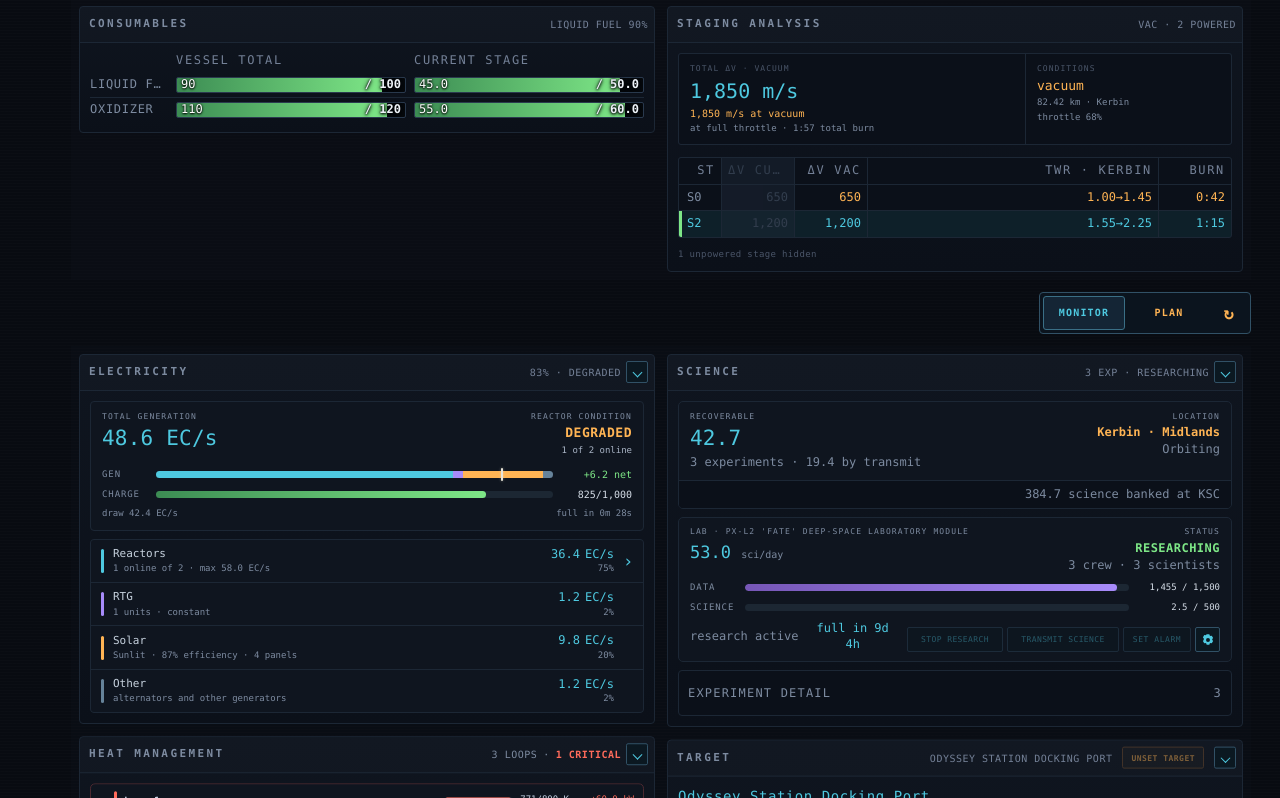
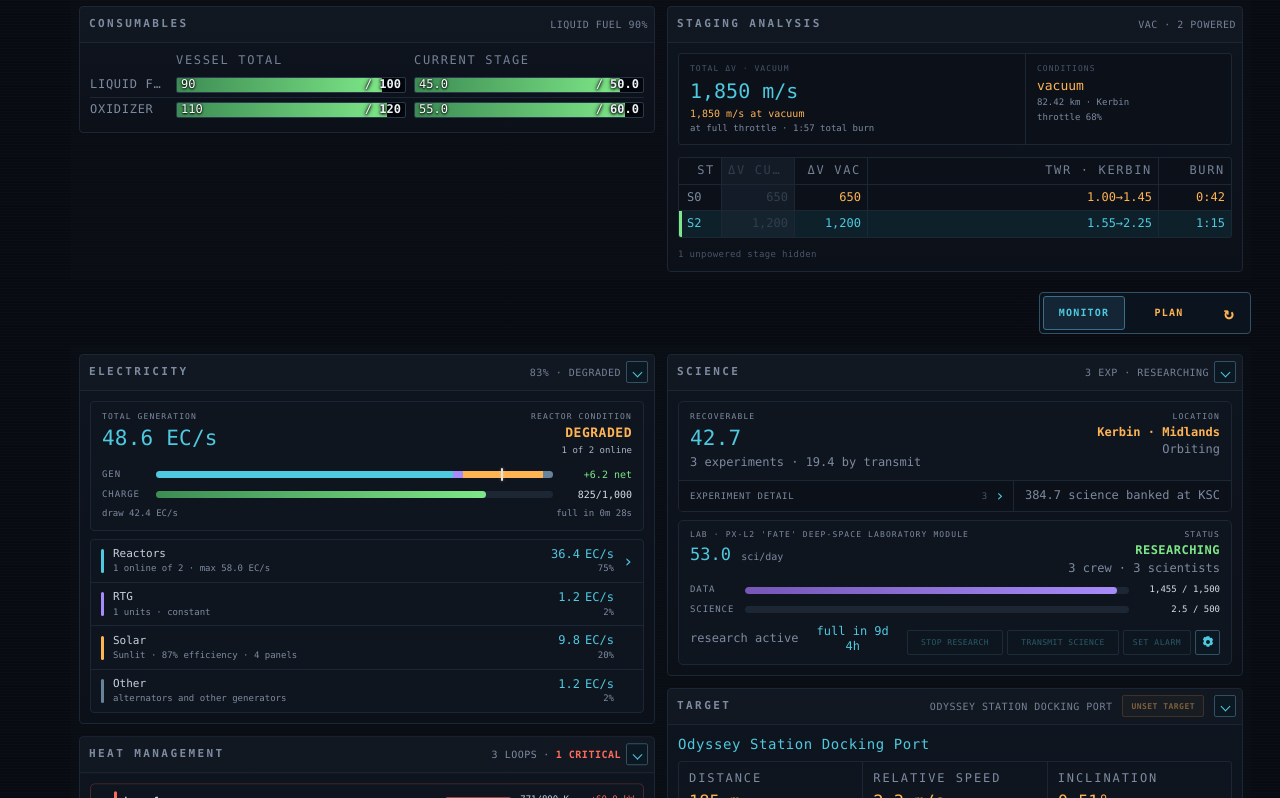
Before and after one commit to SacredWoobie/woobies-mission-control, a React (Vite) app in the folder frontend/: page / in a window 1280 px wide. Shown: the part 659-1457 px from the top of the page. Built offline with nearby package versions, Linux system fonts and the light colour scheme.

Commit message:
Drill into science experiments in place

```diff
--- a/frontend/src/components/SciencePanel.tsx
+++ b/frontend/src/components/SciencePanel.tsx
@@ -1,4 +1,4 @@
-import { useCallback, useEffect, useState, type ReactNode } from "react";
+import { useCallback, useEffect, useRef, useState, type ReactNode } from "react";
 import { useDialogFocus } from "../deltaV/useDialogFocus";
 import { formatScienceColumn, formatScienceInline, isFiniteNumber } from "../formatting/numbers";
 import type {
@@ -162,6 +162,8 @@ export function SciencePanel({
   const [draftLeadSeconds, setDraftLeadSeconds] = useState<ScienceAlarmLead>(alarmSettings.leadSeconds);
   const [draftKacAction, setDraftKacAction] = useState<ScienceAlarmAction>(alarmSettings.kacAction);
   const [settingsOpen, setSettingsOpen] = useState(false);
+  const [experimentDetailOpen, setExperimentDetailOpen] = useState(false);
+  const [scienceSlotHeight, setScienceSlotHeight] = useState<number>();
   const [pending, setPending] = useState<{ labId: string; requestId: string } | null>(null);
   const [researchPending, setResearchPending] = useState<{ labId: string; requestId: string; enabled: boolean } | null>(null);
   const [transmitPending, setTransmitPending] = useState<{ labId: string; requestId: string } | null>(null);
@@ -170,6 +172,26 @@ export function SciencePanel({
   const selectedProvider = resolvedAlarmProvider(alarmSettings.provider, providers);
   const closeSettings = useCallback(() => setSettingsOpen(false), []);
   const settingsDialogRef = useDialogFocus<HTMLElement>(settingsOpen, closeSettings);
+  const experimentButtonRef = useRef<HTMLButtonElement>(null);
+  const experimentBackRef = useRef<HTMLButtonElement>(null);
+  const scienceBaselineRef = useRef<HTMLDivElement>(null);
+  const experimentDetailWasOpenRef = useRef(false);
+
+  useEffect(() => {
+    if (model.experiments.length === 0 && experimentDetailOpen) {
+      setExperimentDetailOpen(false);
+      setScienceSlotHeight(undefined);
+    }
+  }, [experimentDetailOpen, model.experiments.length]);
+
+  useEffect(() => {
+    if (experimentDetailOpen) {
+      experimentBackRef.current?.focus();
+    } else if (experimentDetailWasOpenRef.current) {
+      experimentButtonRef.current?.focus();
+    }
+    experimentDetailWasOpenRef.current = experimentDetailOpen;
+  }, [experimentDetailOpen]);
 
   useEffect(() => {
     if (!pending || alarmResult?.requestId !== pending.requestId) return;
@@ -303,6 +325,18 @@ export function SciencePanel({
     ?? model.labs.find((lab) => lab.tone === "warn")
     ?? model.labs[0];
   const railStatus = `${model.experimentCount} EXP${priorityLab ? ` · ${priorityLab.statusLabel}` : ""}`;
+  const hasScienceBaseline = model.labs.length > 0 || !model.labTelemetryAvailable;
+  const openExperimentDetail = () => {
+    const height = model.labs.length > 0
+      ? scienceBaselineRef.current?.getBoundingClientRect().height
+      : undefined;
+    setScienceSlotHeight(height && height > 0 ? height : undefined);
+    setExperimentDetailOpen(true);
+  };
+  const closeExperimentDetail = () => {
+    setExperimentDetailOpen(false);
+    setScienceSlotHeight(undefined);
+  };
   return (
     <Panel collapsible compact id="sci" tag={railStatus} title="Science">
       <div className="sci-overview-card">
@@ -318,12 +352,30 @@ export function SciencePanel({
             <small>{model.locationDetail || "location unavailable"}</small>
           </div>
         </div>
-        {isFiniteNumber(model.banked) && <div className="sci-banked">{formatScienceInline(model.banked)} science banked at KSC</div>}
+        {(model.experiments.length > 0 || isFiniteNumber(model.banked)) && <div className={`sci-banked ${model.experiments.length > 0 ? "has-detail" : ""}`}>
+          {model.experiments.length > 0 && <button
+            aria-expanded={experimentDetailOpen}
+            aria-label={experimentDetailOpen ? "Close experiment detail" : "Open experiment detail"}
+            className="sci-experiment-open"
+            onClick={experimentDetailOpen ? closeExperimentDetail : openExperimentDetail}
+            ref={experimentButtonRef}
+            type="button"
+          >
+            <span>Experiment detail</span>
+            <span>{model.experiments.length}</span>
+            <span aria-hidden="true">›</span>
+          </button>}
+          {isFiniteNumber(model.banked) && <span className="sci-banked-value">{formatScienceInline(model.banked)} science banked at KSC</span>}
+        </div>}
       </div>
 
-      {model.labTelemetryAvailable ? (
-        model.labs.length > 0
-          ? <div className="sci-lab-list" aria-label="Science laboratories">{model.labs.map((lab) => {
+      {(hasScienceBaseline || model.experiments.length > 0) && <div
+        className={`sci-content-slot ${experimentDetailOpen ? "detail-open" : ""} ${hasScienceBaseline ? "has-baseline" : ""} ${model.labs.length > 0 ? "has-labs" : ""}`}
+        style={scienceSlotHeight ? { height: `${scienceSlotHeight}px` } : undefined}
+      >
+        {hasScienceBaseline && <div className="sci-baseline-view" hidden={experimentDetailOpen} ref={scienceBaselineRef}>
+          {model.labTelemetryAvailable ? (
+            <div className="sci-lab-list" aria-label="Science laboratories">{model.labs.map((lab) => {
             const alarmEligible = (lab.etaKind === "finite" || lab.etaKind === "depleted") && isFiniteNumber(lab.etaSeconds);
             const waiting = pending?.labId === lab.id;
             const changingResearch = researchPending?.labId === lab.id;
@@ -369,16 +421,25 @@ export function SciencePanel({
               key={lab.id}
               lab={lab}
             />;
-          })}</div>
-          : null
-      ) : (
-        <div className="sci-lab-empty unavailable">Lab telemetry unavailable · service update required</div>
-      )}
+            })}</div>
+          ) : (
+            <div className="sci-lab-empty unavailable">Lab telemetry unavailable · service update required</div>
+          )}
+        </div>}
 
-      {model.experiments.length > 0 && (
-        <details className="sci-details">
-          <summary><span>Experiment detail</span><span>{model.experiments.length}</span></summary>
-          <div className="sci-list">{model.experiments.map((row, index) => {
+        {model.experiments.length > 0 && <section aria-label="Experiment detail" className="sci-experiment-view" hidden={!experimentDetailOpen}>
+          <button
+            aria-label={model.labs.length > 0 ? "Back to lab data" : "Back to science summary"}
+            className="sci-experiment-back"
+            onClick={closeExperimentDetail}
+            ref={experimentBackRef}
+            type="button"
+          >
+            <span aria-hidden="true">‹</span>
+            <span>{model.labs.length > 0 ? "Lab data" : "Science"}</span>
+            <span>{model.experiments.length}</span>
+          </button>
+          <div className="sci-experiment-scroll"><div className="sci-list">{model.experiments.map((row, index) => {
             const source = experimentSource(row);
             return (
               <div className="sl-row" key={`${row.title}-${row.subjectId ?? index}`}>
@@ -386,9 +447,9 @@ export function SciencePanel({
                 <span className="v">{formatScienceColumn(row.value)} <span className="label-muted">/ {formatScienceColumn(row.transmit)} tx</span></span>
               </div>
             );
-          })}</div>
-        </details>
-      )}
+          })}</div></div>
+        </section>}
+      </div>}
 
       {settingsOpen && <div className="delta-v-modal-backdrop sci-alarm-modal-backdrop" onMouseDown={(event) => { if (event.target === event.currentTarget) closeSettings(); }}>
         <section aria-labelledby="science-alarm-settings-title" aria-modal="true" className="sci-alarm-modal" onMouseDown={(event) => event.stopPropagation()} ref={settingsDialogRef} role="dialog" tabIndex={-1}>
--- a/frontend/src/styles.css
+++ b/frontend/src/styles.css
@@ -1112,6 +1112,9 @@ button { font: inherit; }
 .target-command-feedback.error { border-color: #573239; color: #d7a29c; background: rgba(255,107,91,.04); }
 @media (pointer: coarse) {
   .target-clear-button { min-height: 36px; padding-block: 4px; }
+  .sci-banked-value,
+  .sci-experiment-open,
+  .sci-experiment-back { min-height: 44px; }
 }
 .heat-empty { margin: 0; }
 .heat-idle-state { display: grid; min-height: 38px; padding: 8px 10px; align-items: center; grid-template-columns: 3px minmax(0,1fr) auto; gap: 9px; border: 1px solid var(--rule); border-radius: 4px; color: var(--slate); background: var(--panel); font-size: 9px; }
@@ -1300,8 +1303,20 @@ button { font: inherit; }
 .sci-location { min-width: 88px; max-width: 48%; text-align: right; }
 .sci-location strong { display: block; margin-top: 3px; overflow: hidden; color: var(--amber); font-size: 12px; font-weight: 600; line-height: 1.25; text-overflow: ellipsis; }
 .sci-location small { display: block; margin-top: 2px; color: var(--slate); font-size: 9px; }
-.sci-banked { padding: 6px 11px; border-top: 1px solid var(--rule); color: var(--slate); background: var(--panel-2); font-size: 9px; text-align: right; }
-.sci-lab-list { display: flex; max-height: min(430px,48vh); margin-top: 8px; overflow-y: auto; flex-direction: column; gap: 7px; }
+.sci-banked { border-top: 1px solid var(--rule); color: var(--slate); background: var(--panel-2); font-size: 9px; text-align: right; }
+.sci-banked.has-detail { display: grid; align-items: stretch; grid-template-columns: minmax(0,1fr) auto; }
+.sci-banked-value { display: flex; min-height: 30px; padding: 5px 11px; align-items: center; justify-content: flex-end; white-space: nowrap; }
+.sci-experiment-open { display: grid; min-width: 0; min-height: 30px; padding: 5px 8px 5px 11px; align-items: center; grid-template-columns: minmax(0,1fr) auto 10px; gap: 7px; border: 0; border-right: 1px solid var(--rule); color: var(--slate); background: transparent; cursor: pointer; font: 9px var(--mono); letter-spacing: .08em; text-align: left; text-transform: uppercase; }
+.sci-experiment-open > span:first-child { overflow: hidden; text-overflow: ellipsis; white-space: nowrap; }
+.sci-experiment-open > span:nth-child(2) { color: var(--slate-dim); font-variant-numeric: tabular-nums; }
+.sci-experiment-open > span:last-child { color: var(--cyan); font-size: 16px; line-height: 1; text-align: center; }
+.sci-experiment-open:hover, .sci-experiment-open:focus-visible { color: var(--cyan); background: #12202c; outline: none; }
+.sci-content-slot { --sci-content-max: min(250px,35vh); min-height: 0; margin-top: 8px; }
+.sci-content-slot:not(.has-baseline):not(.detail-open) { display: none; }
+.sci-content-slot.detail-open:not(.has-labs) { height: var(--sci-content-max); }
+.sci-baseline-view { min-height: 0; }
+.sci-baseline-view[hidden] { display: none; }
+.sci-lab-list { display: flex; max-height: var(--sci-content-max); overflow-y: auto; flex-direction: column; gap: 7px; }
 .sci-lab-card { padding: 9px 11px; border: 1px solid var(--rule); border-radius: 5px; background: var(--panel); }
 .sci-lab-card.warn { border-color: #584128; box-shadow: inset 3px 0 0 rgba(255,180,84,.5); }
 .sci-lab-card.danger { border-color: #4b2930; box-shadow: inset 3px 0 0 rgba(255,107,91,.58); }
@@ -1362,11 +1377,16 @@ button { font: inherit; }
 .sci-alarm-modal > footer { display: flex; padding: 0 14px 14px; justify-content: flex-end; gap: 7px; }
 .sci-alarm-modal > footer button { min-height: 31px; padding: 6px 10px; border: 1px solid #315166; color: var(--slate); background: #0b1821; cursor: pointer; font: 9px var(--mono); }
 .sci-alarm-modal > footer button:last-child { border-color: var(--cyan); color: #061115; background: var(--cyan); }
-.sci-lab-empty { margin-top: 8px; padding: 9px 10px; border: 1px solid var(--rule); border-radius: 4px; color: var(--slate); background: var(--panel-2); font-size: 9px; text-align: center; }
+.sci-lab-empty { padding: 9px 10px; border: 1px solid var(--rule); border-radius: 4px; color: var(--slate); background: var(--panel-2); font-size: 9px; text-align: center; }
 .sci-lab-empty.unavailable { color: var(--slate-muted-text); }
-.sci-details { margin-top: 8px; border: 1px solid var(--rule); border-radius: 4px; background: var(--panel-2); }
-.sci-details summary { display: flex; padding: 6px 9px; align-items: center; justify-content: space-between; gap: 10px; color: var(--slate); cursor: pointer; font-size: 10px; letter-spacing: .1em; text-transform: uppercase; }
-.sci-list { display: flex; max-height: min(250px,35vh); padding: 7px; overflow-y: auto; border-top: 1px solid var(--rule); flex-direction: column; gap: 5px; }
+.sci-experiment-view { display: grid; height: 100%; overflow: hidden; border: 1px solid var(--rule); border-radius: 4px; background: var(--panel-2); grid-template-rows: auto minmax(0,1fr); }
+.sci-experiment-view[hidden] { display: none; }
+.sci-experiment-back { display: grid; width: 100%; min-height: 31px; padding: 5px 9px; align-items: center; grid-template-columns: 16px minmax(0,1fr) auto; gap: 6px; border: 0; color: var(--slate); background: var(--panel); cursor: pointer; font: 10px var(--mono); letter-spacing: .1em; text-align: left; text-transform: uppercase; }
+.sci-experiment-back > span:first-child { color: var(--cyan); font-size: 17px; line-height: 1; }
+.sci-experiment-back > span:last-child { color: var(--slate-dim); font-variant-numeric: tabular-nums; }
+.sci-experiment-back:hover, .sci-experiment-back:focus-visible { color: var(--cyan); background: #12202c; outline: none; }
+.sci-experiment-scroll { min-height: 0; padding: 7px; overflow-y: auto; border-top: 1px solid var(--rule); }
+.sci-list { display: flex; flex-direction: column; gap: 5px; }
 .sl-row { display: grid; min-width: 0; padding: 6px 8px; align-items: center; border: 1px solid var(--rule); border-radius: 3px; background: var(--panel); grid-template-columns: minmax(0,1fr) auto; gap: 8px; font-size: 10px; }
 .sl-copy { display: flex; min-width: 0; flex-direction: column; gap: 2px; }
 .sl-row .t { overflow: hidden; color: #c6d1dd; text-overflow: ellipsis; white-space: nowrap; }
@@ -1629,7 +1649,6 @@ button { font: inherit; }
     background: var(--rule);
   }
   .flight-workspace-shell[data-arrangement="side-by-side"] > .status-strip { padding-right: 0; }
-  .flight-workspace-shell #sci .sci-list { max-height: 135px; }
   .status-strip:has(.flight-context-grid.remote-tech) { --flight-status-grid-width: 1540px; }
   .status-strip > .panel { border: 0; border-radius: 0; }
   .status-strip #clock {
@@ -1921,7 +1940,6 @@ body, .app-shell, .dashboard-surface { min-height: 100dvh; }
 .sci-lab-status small,
 .sci-lab-caption,
 .sci-lab-empty,
-.sci-details summary,
 .sl-row,
 .dock-svg text,
 .flight-note-name,
@@ -1994,7 +2012,6 @@ body, .app-shell, .dashboard-surface { min-height: 100dvh; }
 .datalink-disconnect,
 .calendar-toggle,
 .rx-details summary,
-.sci-details summary,
 #flightNote .notes-font-controls button,
 .flight-note-unpin,
 .overview-header-button,
@@ -2041,8 +2058,7 @@ body, .app-shell, .dashboard-surface { min-height: 100dvh; }
   #sci .sci-lab-caption > div:first-child span:first-child { grid-area: activity; white-space: nowrap; }
   #sci .sci-lab-caption > div:first-child span:last-child { grid-area: guidance; white-space: nowrap; }
   #sci .sci-lab-controls { grid-area: controls; justify-self: end; }
-  #sci .sci-details { margin-top: 4px; }
-  #sci .sci-details summary { padding-block: 4px; }
+  #sci .sci-content-slot { margin-top: 4px; }
 }
 
 @container (max-width: 340px) {
```
Also changed, not shown: 2 other files (tests, documents, lock files or other folders).
